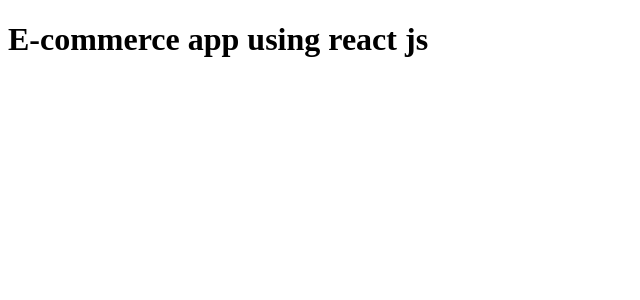
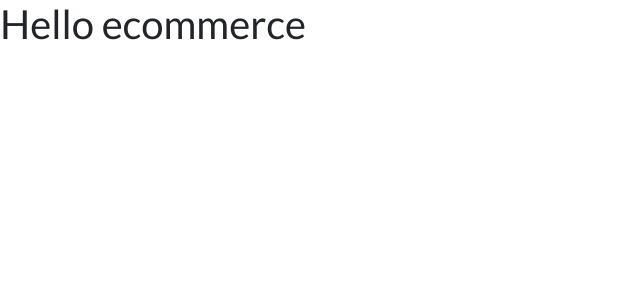
Before and after one commit to Shaaz-Ahmed/Ecommerce-app-Grocery-, a React (Create React App) app: page / in a window 1280 px wide. Shown: the top 300 px of the page, without its empty margins (0-640 px from the left). Built offline with nearby package versions, Linux system fonts and the light colour scheme.

Commit message:
Added folder and components

```diff
--- a/public/index.html
+++ b/public/index.html
@@ -10,34 +10,14 @@
       content="Web site created using create-react-app"
     />
     <link rel="apple-touch-icon" href="%PUBLIC_URL%/logo192.png" />
-    <!--
-      manifest.json provides metadata used when your web app is installed on a
-      user's mobile device or desktop. See https://developers.google.com/web/fundamentals/web-app-manifest/
-    -->
+
     <link rel="manifest" href="%PUBLIC_URL%/manifest.json" />
-    <!--
-      Notice the use of %PUBLIC_URL% in the tags above.
-      It will be replaced with the URL of the `public` folder during the build.
-      Only files inside the `public` folder can be referenced from the HTML.
 
-      Unlike "/favicon.ico" or "favicon.ico", "%PUBLIC_URL%/favicon.ico" will
-      work correctly both with client-side routing and a non-root public URL.
-      Learn how to configure a non-root public URL by running `npm run build`.
-    -->
-    <title>React App</title>
+    <title>E-commerce App</title>
   </head>
   <body>
     <noscript>You need to enable JavaScript to run this app.</noscript>
     <div id="root"></div>
-    <!--
-      This HTML file is a template.
-      If you open it directly in the browser, you will see an empty page.
 
-      You can add webfonts, meta tags, or analytics to this file.
-      The build step will place the bundled scripts into the <body> tag.
-
-      To begin the development, run `npm start` or `yarn start`.
-      To create a production bundle, use `npm run build` or `yarn build`.
-    -->
   </body>
 </html>
--- a/src/App.js
+++ b/src/App.js
@@ -1,11 +1,12 @@
+import "bootstrap/dist/css/bootstrap.min.css";
 import React from 'react';
 
 function App () {
-  return(
+  return (
     <>
-      <h1>E-commerce app using react js</h1>
+      <h1>Hello ecommerce</h1>
     </>
-  )
-};
+  );
+}
 
 export default App;
--- a/src/index.css
+++ b/src/index.css
@@ -1,13 +1,3 @@
-body {
-  margin: 0;
-  font-family: -apple-system, BlinkMacSystemFont, 'Segoe UI', 'Roboto', 'Oxygen',
-    'Ubuntu', 'Cantarell', 'Fira Sans', 'Droid Sans', 'Helvetica Neue',
-    sans-serif;
-  -webkit-font-smoothing: antialiased;
-  -moz-osx-font-smoothing: grayscale;
-}
+@import url('https://fonts.googleapis.com/css2?family=Lato:ital,wght@0,100;0,300;0,400;0,700;0,900;1,100;1,300;1,400;1,700;1,900&display=swap');
 
-code {
-  font-family: source-code-pro, Menlo, Monaco, Consolas, 'Courier New',
-    monospace;
-}
+body{ font-family: "Lato" , sans-serif ;}
--- a/src/index.js
+++ b/src/index.js
@@ -1,6 +1,7 @@
 import React from 'react';
 import ReactDOM from 'react-dom/client';
 import App from './App'; // Main component of the application
+import index from './index.css'
 
 
 
```
Also changed, not shown: package.json (+9 -0 lines), src/Components/Header/index.js (added, +10 -0 lines), src/Pages/Home/index.js (added, +10 -0 lines), 1 other file (tests, documents, lock files or other folders).
